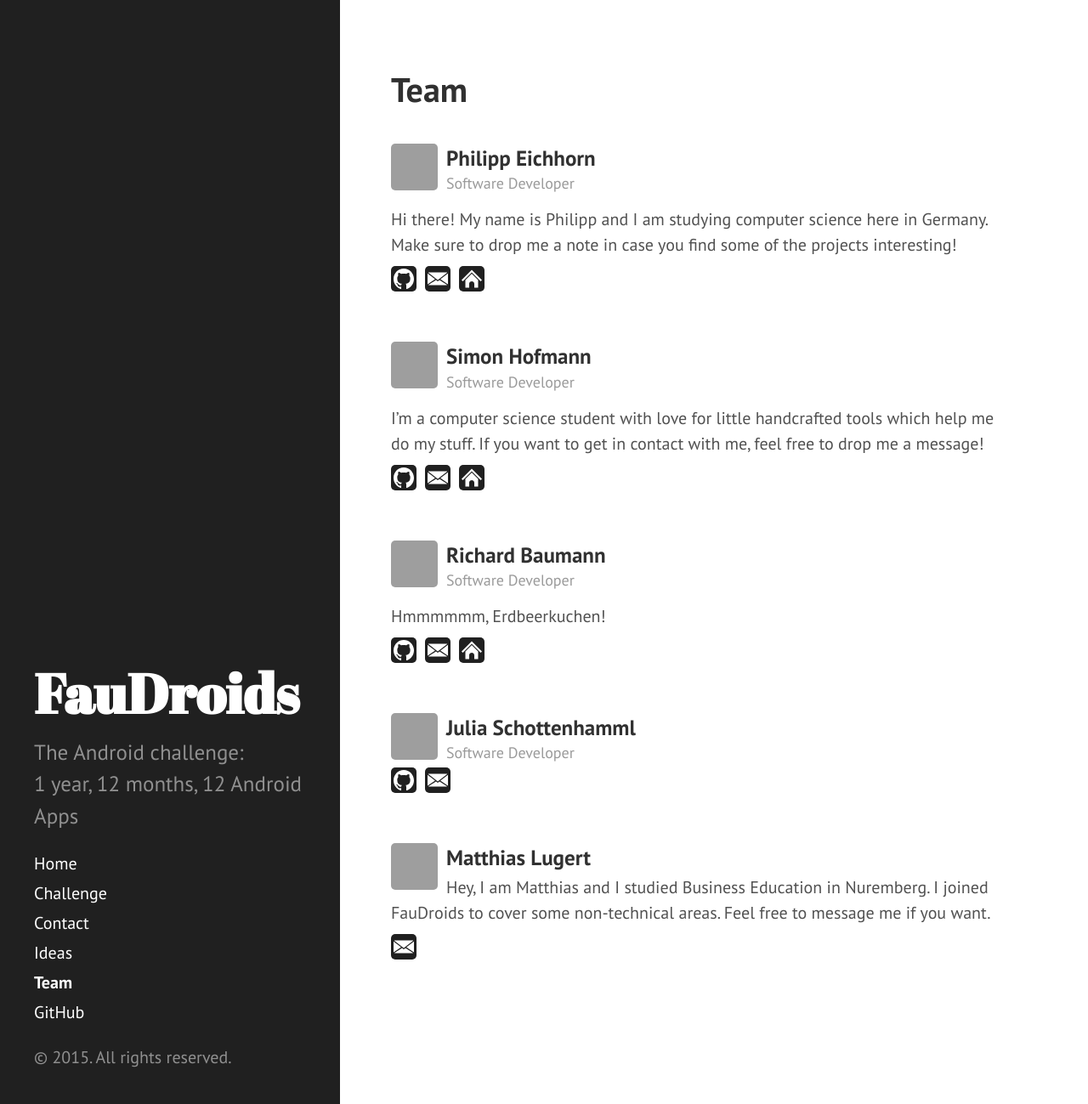
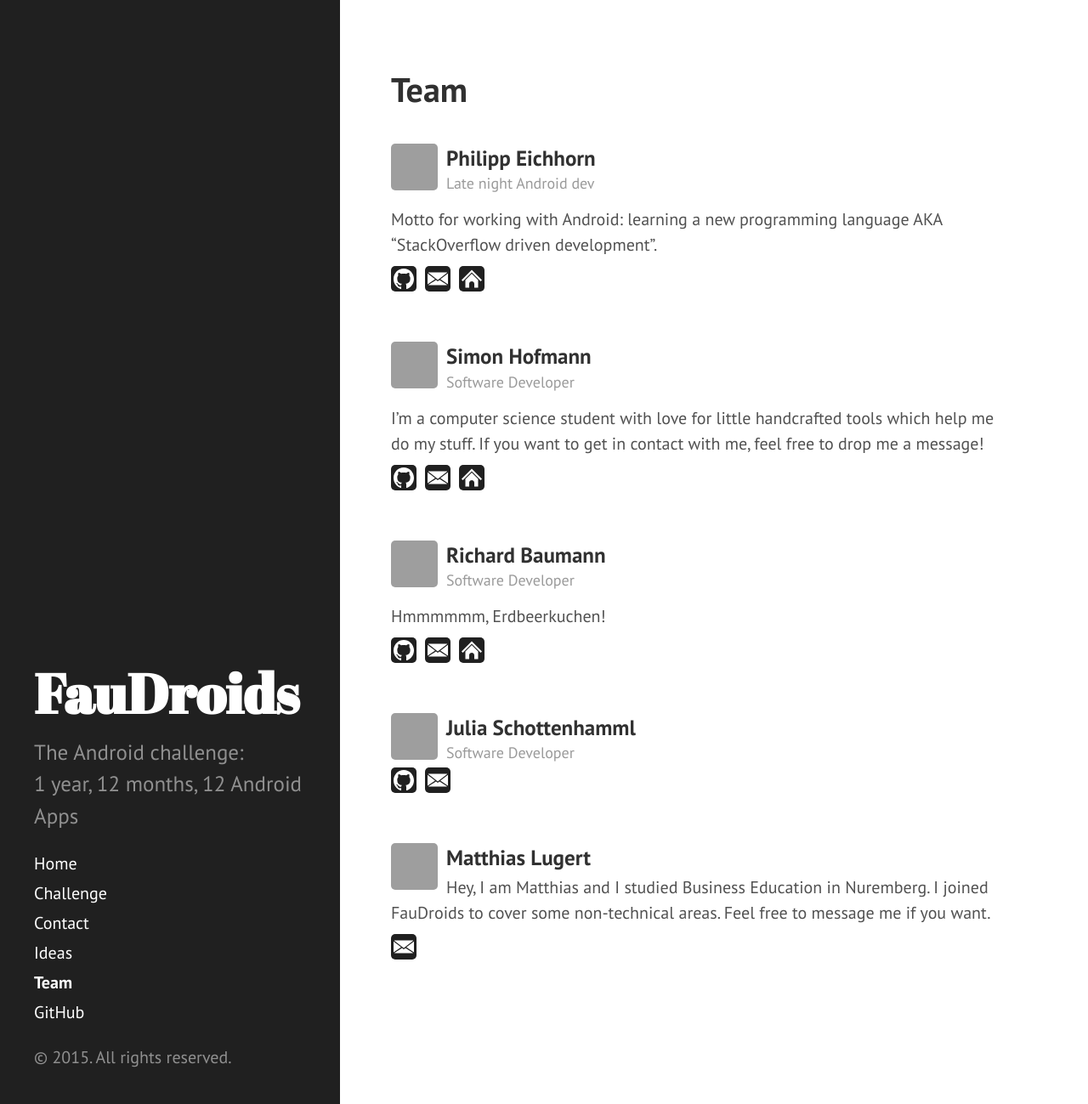
Before and after one commit to Haroenv/FauDroids.github.io, a Jekyll site: the page built from team.md, in a window 1280 px wide and 1299 px high, cut to the strip 0-1299 px from the top of the window. Shown: the whole strip at 85% size. Built offline with Jekyll 4.4.1, drawn with Linux system fonts in a browser that asks for light colours; Markdown is read by kramdown in place of the engine named in the settings; grey boxes are pictures that could not be loaded.

Commit message:
Update philipp role and msg

```diff
--- a/_data/members.yml
+++ b/_data/members.yml
@@ -1,8 +1,8 @@
 philipp:
     name:	    Philipp Eichhorn
     gravatar:	d8326df23818d5ab8d0c352a4e70789e
-    role:	    Software Developer
-    message:	Hi there! My name is Philipp and I am studying computer science here in Germany. Make sure to drop me a note in case you find some of the projects interesting!
+    role:	    Late night Android dev
+    message:	'Motto for working with Android: learning a new programming language AKA "StackOverflow driven development".'
     email:	    philipp.eichhorn@bitdroid.de
     github:	    Maddoc42
     homepage:	http://bitdroid.de
```
